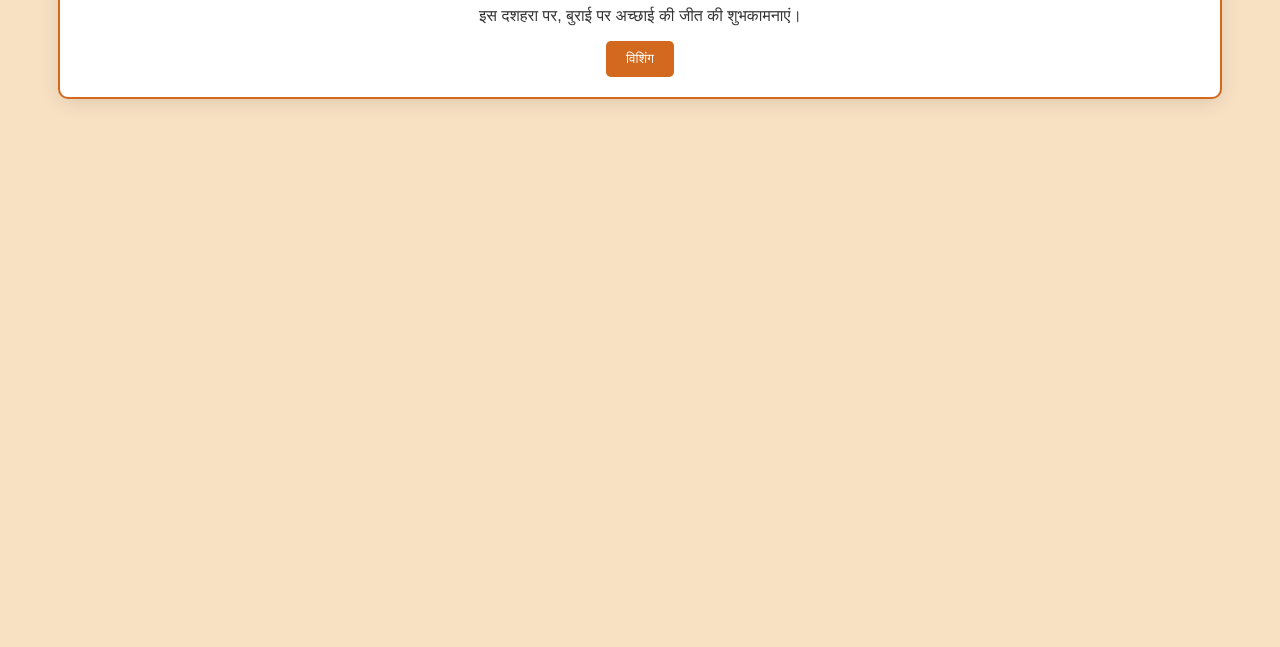
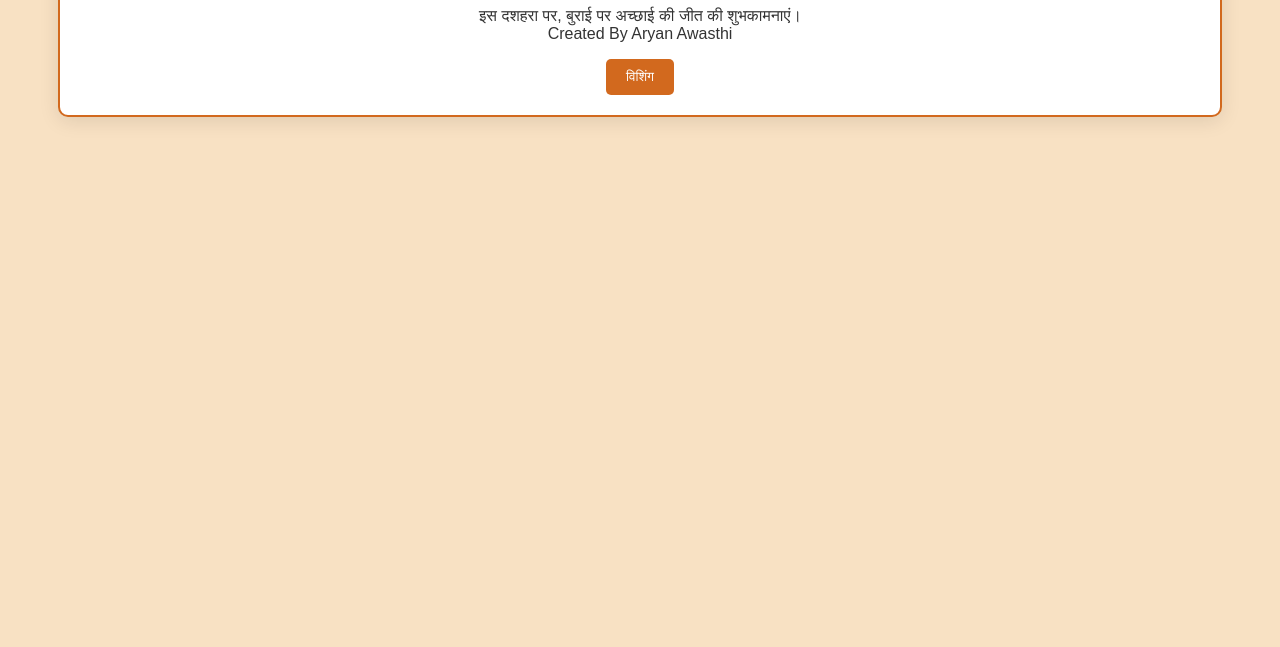
Before and after one commit to CodeVoyager07/Dussehra, a plain HTML site: page index.html in a window 1280 px wide. Shown: the part 153-800 px from the top of the page. Drawn offline with Linux system fonts and the light colour scheme.

Commit message:
Update index.html

```diff
--- a/index.html
+++ b/index.html
@@ -20,7 +20,7 @@
 
         <h1 class="fade-in">दशहरा की शुभकामनाएं!</h1>
 
-        <p class="slide-in">इस दशहरा पर, बुराई पर अच्छाई की जीत की शुभकामनाएं।</p>
+        <p class="slide-in">इस दशहरा पर, बुराई पर अच्छाई की जीत की शुभकामनाएं।<br> Created By Aryan Awasthi</br></p>
 
         <button id="wishButton" class="button">विशिंग</button>
 
```
